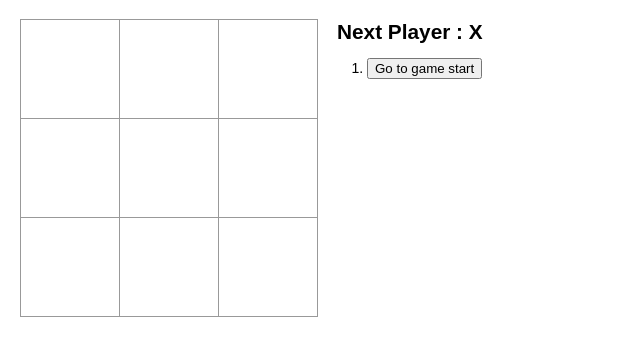
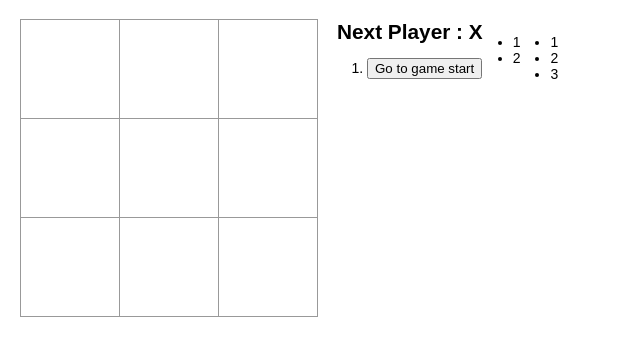
Before and after one commit to nmgvnm/tic-tac-toe-app, a React (Create React App) app: page / in a window 1280 px wide. Shown: the top 356 px of the page, without its empty margins (0-640 px from the left). Built offline with nearby package versions, Linux system fonts and the light colour scheme.

Commit message:
Add Test Components

```diff
--- a/src/App.js
+++ b/src/App.js
@@ -2,6 +2,7 @@
 import { useState } from "react";
 import "./App.css";
 import Board from "./component/Board";
+// import KeyTest from "./component/KeyTest";
 
 function App() {
   const [history, setHistory] = useState([{ squares: Array(9).fill(null) }]);
@@ -51,7 +52,7 @@ function App() {
       <li key={move}>
         <button>{desc}</button>
       </li>
-    )
+    );
   });
   return (
     <div className="game">
@@ -62,6 +63,16 @@ function App() {
         <div className="status">{status}</div>
         <ol>{moves}</ol>
       </div>
+      <ul>
+        <li>1</li>
+        <li>2</li>
+      </ul>
+      <ul>
+        <li>1</li>
+        <li>2</li>
+        <li>3</li>
+      </ul>
+      {/* <KeyTest /> */}
     </div>
   );
 }
--- /dev/null
+++ b/src/component/KeyTest.jsx
@@ -0,0 +1,29 @@
+import React, { useState } from 'react';
+
+const KeyTest = () => {
+  const [value, setValue] = useState("");
+  const [listArray, setListArray] = useState(["haha", "hoho"]);
+
+  const handleSubmit = (e) => {
+    e.preventDefault();
+    setListArray((prevList) => {
+      return [value, ...prevList];
+    });
+    setValue("");
+  };
+  return (
+    <div>
+      <form onSubmit={handleSubmit}>
+        <input value={value} onChange={(e) => setValue(e.target.value)} />
+        <button type="submit">ADD</button>
+      </form>
+      <ul>
+        {listArray.map((item) => (
+          <li key={item}>{item}</li>
+        ))}
+      </ul>
+    </div>
+  );
+};
+
+export default KeyTest;
```
